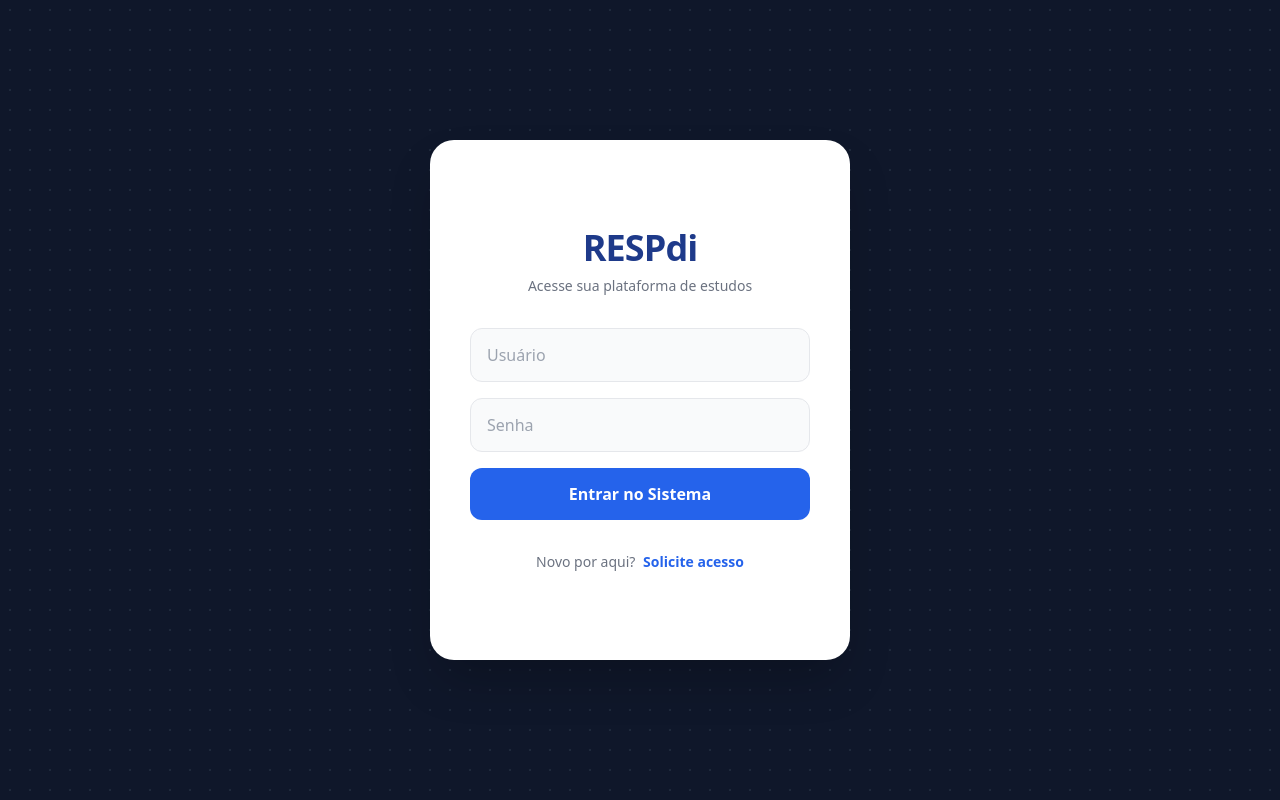
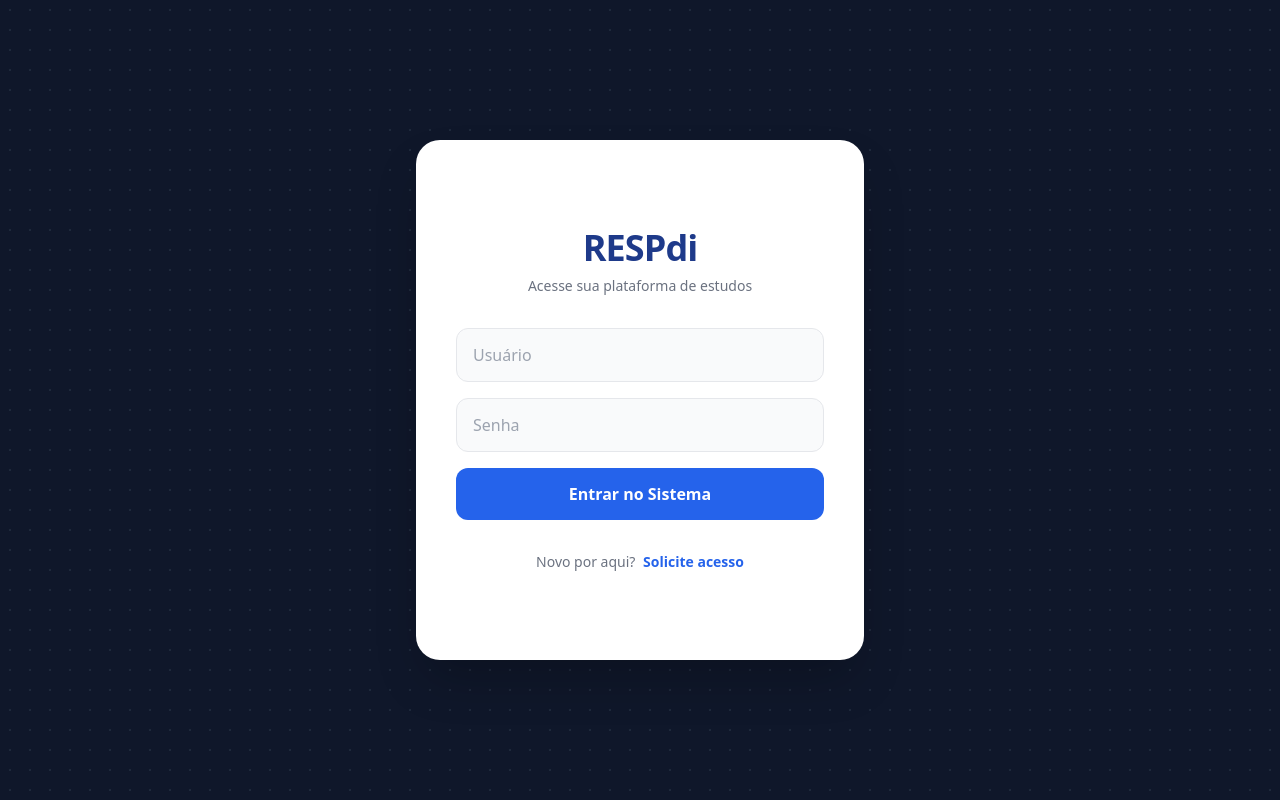
Before and after one commit to kejo212/RESPdi, a Flask app: page / in a window 1280 px wide. Run offline with Flask 3, Linux system fonts and the light colour scheme; some libraries are stand-ins or nearby versions.

Commit message:
Update login.html

```diff
--- a/templates/login.html
+++ b/templates/login.html
@@ -2,39 +2,34 @@
 <html lang="pt-BR">
 <head>
     <meta charset="UTF-8">
+    <!-- A TAG MÁGICA QUE RESOLVE O PROBLEMA DO MOBILE -->
+    <meta name="viewport" content="width=device-width, initial-scale=1.0, maximum-scale=1.0, user-scalable=no">
     <title>RESPdi - Autenticação</title>
     <script src="https://cdn.tailwindcss.com"></script>
     <style>
-        .bg-pattern {
-            background-color: #0f172a;
-            background-image: radial-gradient(#1e293b 1px, transparent 1px);
-            background-size: 20px 20px;
-        }
+        .bg-pattern { background-color: #0f172a; background-image: radial-gradient(#1e293b 1px, transparent 1px); background-size: 20px 20px; }
         .animate-fade-in { animation: fadeIn 0.6s ease-out forwards; }
         @keyframes fadeIn { from { opacity: 0; transform: translateY(20px); } to { opacity: 1; transform: translateY(0); } }
     </style>
 </head>
 <body class="bg-pattern min-h-screen flex items-center justify-center font-sans text-gray-800">
 
-    <!-- CAIXA PRINCIPAL (Tamanho Fixo para o deslize ser perfeito) -->
-    <div class="bg-white rounded-3xl shadow-2xl w-[420px] h-[520px] relative overflow-hidden animate-fade-in">
+    <!-- CAIXA PRINCIPAL (Agora responsiva: w-full e mx-4 para não colar nas bordas do celular) -->
+    <div class="bg-white rounded-3xl shadow-2xl w-full max-w-md mx-4 h-[540px] md:h-[520px] relative overflow-hidden animate-fade-in">
 
         <!-- Formulário de Login -->
-        <div id="form-login" class="w-full h-full p-10 flex flex-col justify-center transition-all duration-500 ease-in-out transform translate-x-0 relative">
-
+        <div id="form-login" class="w-full h-full p-8 md:p-10 flex flex-col justify-center transition-all duration-500 ease-in-out transform translate-x-0 relative">
             <div class="text-center mb-8">
-                <h2 class="text-4xl font-black text-blue-900 tracking-tight mb-2">RESPdi</h2>
+                <h2 class="text-3xl md:text-4xl font-black text-blue-900 tracking-tight mb-2">RESPdi</h2>
                 <p class="text-gray-500 text-sm font-medium">Acesse sua plataforma de estudos</p>
             </div>
 
             <div class="space-y-4">
-                <div>
-                    <input type="text" id="username" placeholder="Usuário" class="w-full px-4 py-3.5 bg-gray-50 border border-gray-200 rounded-xl focus:bg-white focus:ring-2 focus:ring-blue-500 focus:border-transparent outline-none transition-all text-gray-700 font-medium placeholder-gray-400">
-                </div>
-                <div>
-                    <input type="password" id="password" placeholder="Senha" class="w-full px-4 py-3.5 bg-gray-50 border border-gray-200 rounded-xl focus:bg-white focus:ring-2 focus:ring-blue-500 focus:border-transparent outline-none transition-all text-gray-700 font-medium placeholder-gray-400">
-                </div>
-                <button onclick="fazerLogin()" class="w-full bg-blue-600 text-white font-bold py-3.5 rounded-xl hover:bg-blue-700 hover:shadow-lg hover:-translate-y-0.5 transition-all duration-300 mt-2">
+                <!-- text-base previne o zoom automático no iPhone -->
+                <input type="text" id="username" placeholder="Usuário" class="w-full px-4 py-3.5 bg-gray-50 border border-gray-200 rounded-xl focus:bg-white focus:ring-2 focus:ring-blue-500 outline-none transition-all text-gray-700 font-medium text-base">
+                <input type="password" id="password" placeholder="Senha" class="w-full px-4 py-3.5 bg-gray-50 border border-gray-200 rounded-xl focus:bg-white focus:ring-2 focus:ring-blue-500 outline-none transition-all text-gray-700 font-medium text-base">
+
+                <button onclick="fazerLogin()" class="w-full bg-blue-600 text-white font-bold py-3.5 rounded-xl hover:bg-blue-700 transition-all text-base mt-2">
                     Entrar no Sistema
                 </button>
             </div>
@@ -45,15 +40,15 @@
         </div>
 
         <!-- Formulário de Cadastro (Etapa 1) -->
-        <div id="form-cadastro-1" class="w-full h-full p-10 flex flex-col justify-center transition-all duration-500 ease-in-out transform translate-x-full absolute hidden">
+        <div id="form-cadastro-1" class="w-full h-full p-8 md:p-10 flex flex-col justify-center transition-all duration-500 ease-in-out transform translate-x-full absolute hidden">
             <h2 class="text-2xl font-black text-center text-blue-900 mb-2">Criar Conta</h2>
             <p class="text-center text-gray-500 text-sm font-medium mb-8">Etapa 1 de 2</p>
 
             <div class="space-y-4">
-                <input type="text" id="new-user" placeholder="Escolha um Usuário" class="w-full px-4 py-3.5 bg-gray-50 border border-gray-200 rounded-xl focus:bg-white focus:ring-2 focus:ring-blue-500 outline-none transition-all text-gray-700 font-medium">
-                <input type="password" id="new-pass" placeholder="Crie uma Senha" class="w-full px-4 py-3.5 bg-gray-50 border border-gray-200 rounded-xl focus:bg-white focus:ring-2 focus:ring-blue-500 outline-none transition-all text-gray-700 font-medium">
+                <input type="text" id="new-user" placeholder="Escolha um Usuário" class="w-full px-4 py-3.5 bg-gray-50 border border-gray-200 rounded-xl focus:ring-2 focus:ring-blue-500 outline-none transition-all text-gray-700 font-medium text-base">
+                <input type="password" id="new-pass" placeholder="Crie uma Senha" class="w-full px-4 py-3.5 bg-gray-50 border border-gray-200 rounded-xl focus:ring-2 focus:ring-blue-500 outline-none transition-all text-gray-700 font-medium text-base">
 
-                <button onclick="alternarTela('form-cadastro-2')" class="w-full bg-gray-900 text-white font-bold py-3.5 rounded-xl hover:bg-black hover:shadow-lg transition-all duration-300 mt-2">
+                <button onclick="alternarTela('form-cadastro-2')" class="w-full bg-gray-900 text-white font-bold py-3.5 rounded-xl hover:bg-black transition-all mt-2 text-base">
                     Próximo Passo ➔
                 </button>
                 <button onclick="alternarTela('form-login')" class="w-full text-gray-400 text-sm font-medium hover:text-gray-700 transition-colors mt-4">
@@ -63,18 +58,18 @@
         </div>
 
         <!-- Formulário de Cadastro (Etapa 2) -->
-        <div id="form-cadastro-2" class="w-full h-full p-10 flex flex-col justify-center transition-all duration-500 ease-in-out transform translate-x-full absolute hidden">
+        <div id="form-cadastro-2" class="w-full h-full p-8 md:p-10 flex flex-col justify-center transition-all duration-500 ease-in-out transform translate-x-full absolute hidden">
             <h2 class="text-2xl font-black text-center text-blue-900 mb-2">Sobre Você</h2>
-            <p class="text-center text-gray-500 text-sm font-medium mb-6">Etapa 2 de 2</p>
+            <p class="text-center text-gray-500 text-sm font-medium mb-4">Etapa 2 de 2</p>
 
-            <div class="space-y-3 mb-8 bg-gray-50 p-4 rounded-xl border border-gray-100">
-                <label class="flex items-center gap-3 cursor-pointer group"><input type="checkbox" class="w-4 h-4 text-blue-600 rounded border-gray-300 focus:ring-blue-500 tag-check" value="PET UFRN"> <span class="text-sm font-semibold text-gray-600 group-hover:text-gray-900 transition-colors">Faço parte do PET UFRN</span></label>
-                <label class="flex items-center gap-3 cursor-pointer group"><input type="checkbox" class="w-4 h-4 text-blue-600 rounded border-gray-300 focus:ring-blue-500 tag-check" value="IFMSA Brasil"> <span class="text-sm font-semibold text-gray-600 group-hover:text-gray-900 transition-colors">Faço parte da IFMSA Brasil</span></label>
-                <label class="flex items-center gap-3 cursor-pointer group"><input type="checkbox" class="w-4 h-4 text-blue-600 rounded border-gray-300 focus:ring-blue-500 tag-check" value="PET Clima"> <span class="text-sm font-semibold text-gray-600 group-hover:text-gray-900 transition-colors">Faço parte do PET Clima</span></label>
-                <label class="flex items-center gap-3 cursor-pointer group"><input type="checkbox" class="w-4 h-4 text-blue-600 rounded border-gray-300 focus:ring-blue-500 tag-check" value="Não sou PF"> <span class="text-sm font-semibold text-gray-600 group-hover:text-gray-900 transition-colors">Não sou da PF</span></label>
+            <div class="space-y-3 mb-6 bg-gray-50 p-4 rounded-xl border border-gray-100">
+                <label class="flex items-center gap-3 cursor-pointer"><input type="checkbox" class="w-5 h-5 text-blue-600 rounded tag-check" value="PET UFRN"> <span class="text-sm md:text-base font-semibold text-gray-600">Faço parte do PET UFRN</span></label>
+                <label class="flex items-center gap-3 cursor-pointer"><input type="checkbox" class="w-5 h-5 text-blue-600 rounded tag-check" value="IFMSA Brasil"> <span class="text-sm md:text-base font-semibold text-gray-600">Faço parte da IFMSA Brasil</span></label>
+                <label class="flex items-center gap-3 cursor-pointer"><input type="checkbox" class="w-5 h-5 text-blue-600 rounded tag-check" value="PET Clima"> <span class="text-sm md:text-base font-semibold text-gray-600">Faço parte do PET Clima</span></label>
+                <label class="flex items-center gap-3 cursor-pointer"><input type="checkbox" class="w-5 h-5 text-blue-600 rounded tag-check" value="Não sou PF"> <span class="text-sm md:text-base font-semibold text-gray-600">Não sou da PF</span></label>
             </div>
 
-            <button onclick="enviarCadastro()" class="w-full bg-green-500 text-white font-bold py-3.5 rounded-xl hover:bg-green-600 hover:shadow-lg transition-all duration-300">
+            <button onclick="enviarCadastro()" class="w-full bg-green-500 text-white font-bold py-3.5 rounded-xl hover:bg-green-600 transition-all text-base">
                 Solicitar Aprovação
             </button>
             <button onclick="alternarTela('form-cadastro-1')" class="w-full text-gray-400 text-sm font-medium hover:text-gray-700 transition-colors mt-4">
@@ -84,14 +79,8 @@
 
     </div>
 
-    <!-- Importa o motor JavaScript e força a atualização do cache -->
-    <script src="/static/app.js?v=2026"></script>
-
-    <!-- Permite fazer login apertando ENTER -->
-    <script>
-        document.getElementById('password').addEventListener('keypress', function (e) {
-            if (e.key === 'Enter') fazerLogin();
-        });
-    </script>
+    <!-- Atualize a versão do app.js para limpar o cache -->
+    <script src="/static/app.js?v=2028"></script>
+    <script> document.getElementById('password').addEventListener('keypress', function(e){ if(e.key === 'Enter') fazerLogin(); }); </script>
 </body>
 </html>
```
